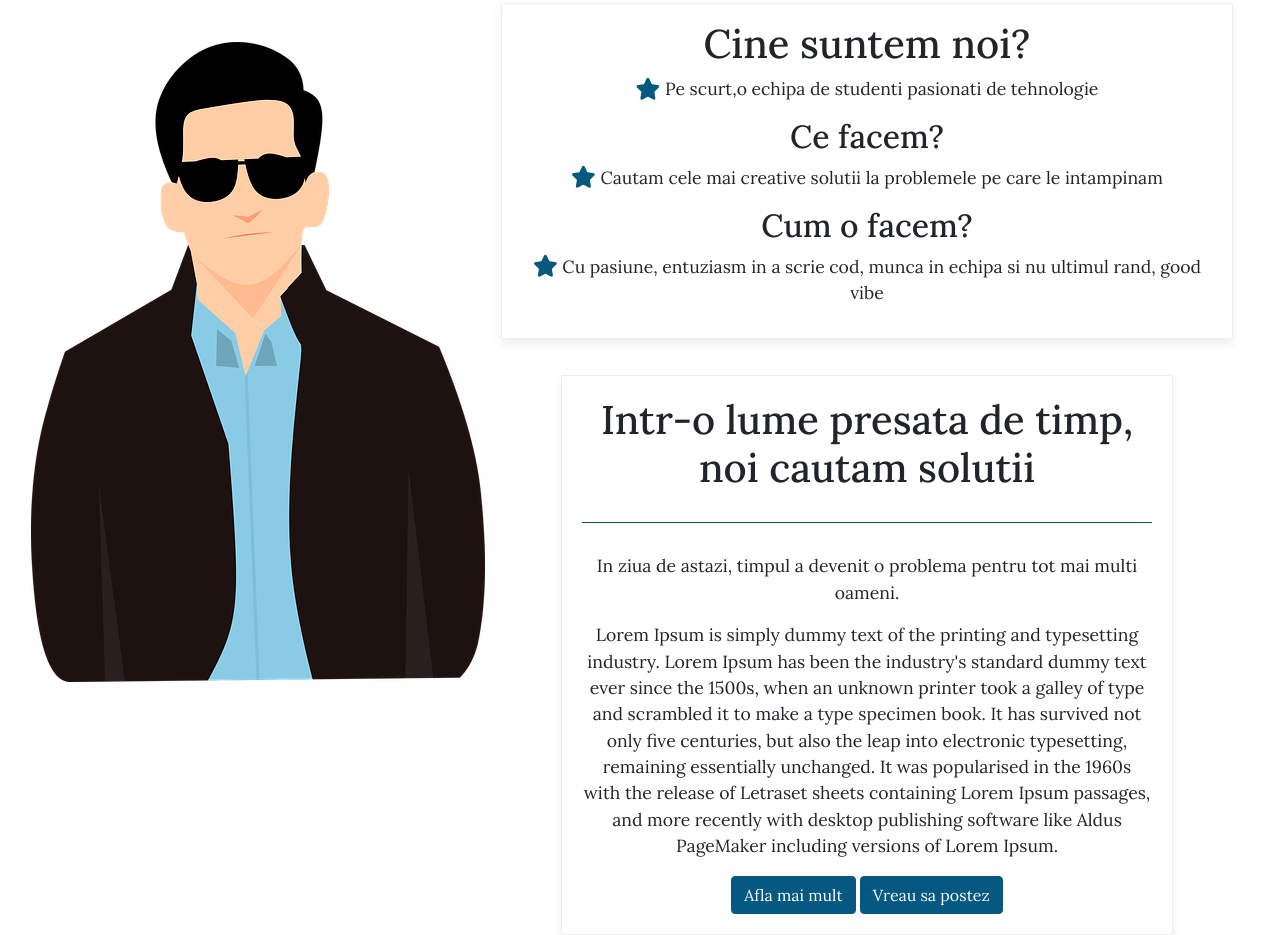
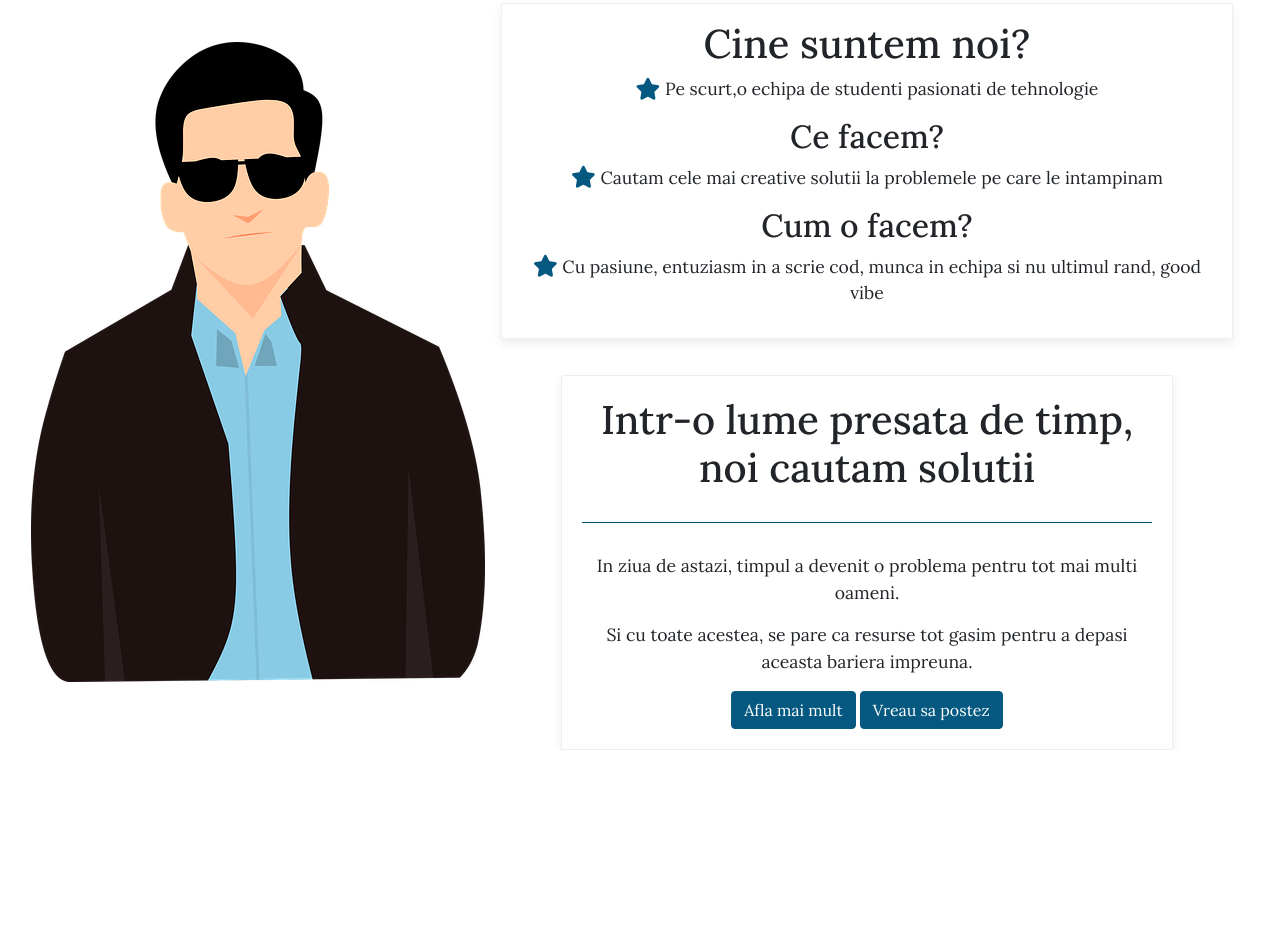
Before and after one commit to cssandrey123/pyxis, a website: page public/index.html in a window 1280 px wide. Shown: the part 829-1764 px from the top of the page. After the commit the page ends 1579 px from the top, so only its background shows below. Drawn offline with nearby package versions, Linux system fonts and the light colour scheme.

Commit message:
schimbare text

```diff
--- a/public/index.html
+++ b/public/index.html
@@ -233,7 +233,7 @@
                     In ziua de astazi, timpul a devenit o problema pentru tot mai multi oameni.
                   </p>
                   <p>
-                    Lorem Ipsum is simply dummy text of the printing and typesetting industry. Lorem Ipsum has been the industry's standard dummy text ever since the 1500s, when an unknown printer took a galley of type and scrambled it to make a type specimen book. It has survived not only five centuries, but also the leap into electronic typesetting, remaining essentially unchanged. It was popularised in the 1960s with the release of Letraset sheets containing Lorem Ipsum passages, and more recently with desktop publishing software like Aldus PageMaker including versions of Lorem Ipsum.
+                    Si cu toate acestea, se pare ca resurse tot gasim pentru a depasi aceasta bariera impreuna.
                   </p>
 
                   <button class="btn btn-primary">Afla mai mult</button>
```
